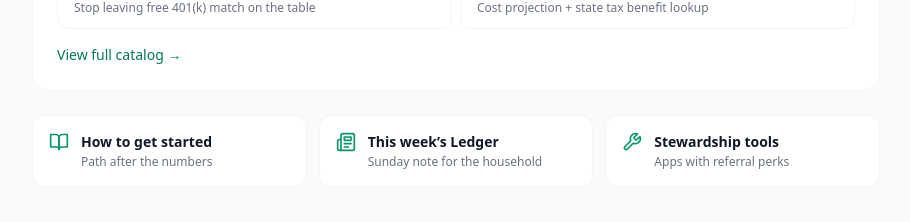
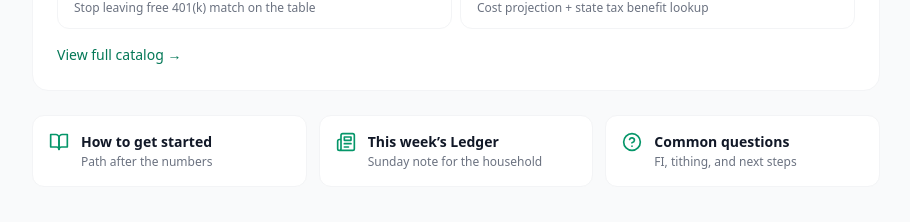
Before and after one commit to daughterpop/super-fi-calc, a React (Vite) app: page /calculators/bonus-value in a window 1280 px wide. Shown: the part 1719-1941 px from the top of the page, without its empty margins (184-1094 px from the left). Built offline with nearby package versions, Linux system fonts and the light colour scheme.

Commit message:
Daily site improvement: Replace duplicate tools CTA under calculators with FAQ link for clearer next-step path – September 17, 2026

```diff
--- a/src/pages/CalculatorTool.jsx
+++ b/src/pages/CalculatorTool.jsx
@@ -1,5 +1,5 @@
 import { Link, Navigate, useParams } from 'react-router-dom';
-import { ArrowLeft, BookOpen, Wrench, Newspaper } from 'lucide-react';
+import { ArrowLeft, BookOpen, HelpCircle, Newspaper } from 'lucide-react';
 import SiteHeader from '../components/SiteHeader';
 import SiteFooter from '../components/SiteFooter';
 import SubscribeForm from '../components/SubscribeForm';
@@ -113,7 +113,7 @@ export default function CalculatorTool() {
           </Link>
         </div>
 
-        {/* One next-step row: blog + Ledger + tools. Header strip / SoftSellNudge already cover referrals. */}
+        {/* One next-step row: guide + Ledger + FAQ. SoftSellNudge already covers tools/referrals. */}
         <div className="grid grid-cols-1 sm:grid-cols-3 gap-3">
           <Link
             to="/blog/how-to-get-started-on-your-fi-path"
@@ -136,13 +136,13 @@ export default function CalculatorTool() {
             </div>
           </Link>
           <Link
-            to="/tools"
+            to="/faq"
             className="bg-white border border-gray-100 rounded-xl p-4 hover:border-emerald-200 transition flex gap-3"
           >
-            <Wrench className="text-emerald-600 shrink-0" size={20} />
+            <HelpCircle className="text-emerald-600 shrink-0" size={20} />
             <div>
-              <p className="font-semibold text-sm text-gray-900">Stewardship tools</p>
-              <p className="text-xs text-gray-500 mt-0.5">Apps with referral perks</p>
+              <p className="font-semibold text-sm text-gray-900">Common questions</p>
+              <p className="text-xs text-gray-500 mt-0.5">FI, tithing, and next steps</p>
             </div>
           </Link>
         </div>
```
